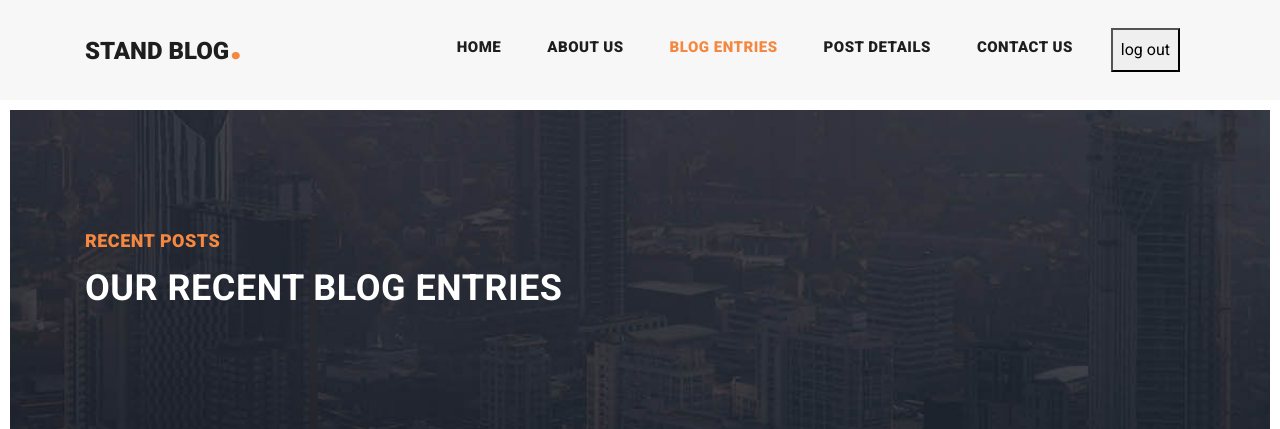
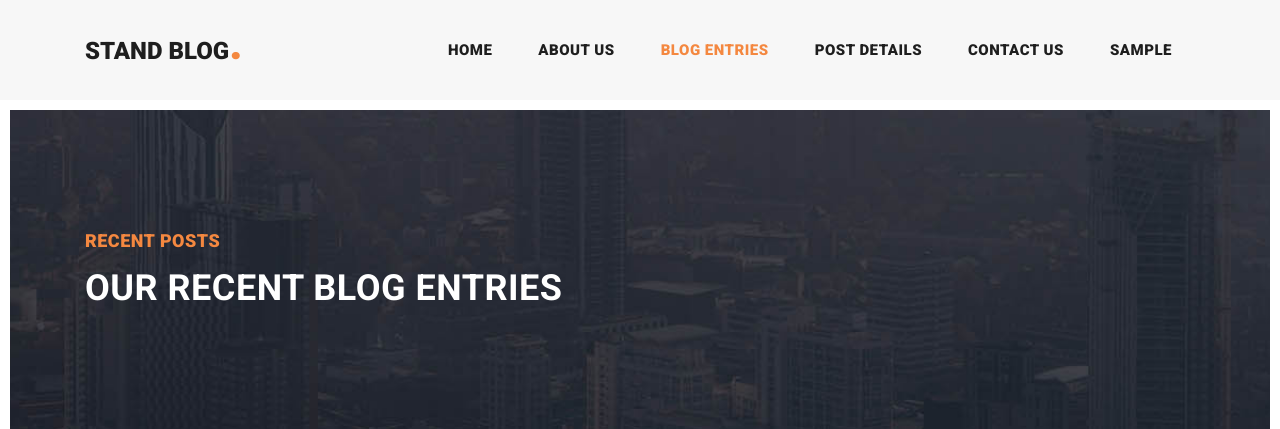
Before and after one commit to Ilman-Tech/django-weblog-practice, a Django app: page /blog-list/ in a window 1280 px wide. Shown: the top 429 px of the page. Run offline with Django 5.2, Linux system fonts and the light colour scheme; the visitor is signed in with stand-in values (Sample User, id 1); data that the repository does not hold is empty; some libraries are stand-ins or nearby versions.

Commit message:
Improve header

```diff
--- a/account/urls.py
+++ b/account/urls.py
@@ -6,4 +6,5 @@ app_name = "account"
 urlpatterns = [
     path('login/', views.user_login, name='login'),
     path('register/', views.user_register, name='register'),
+    path('profile/', views.user_profile, name='user_profile'),
 ]
--- a/templates/includes/header.html
+++ b/templates/includes/header.html
@@ -25,14 +25,12 @@
                     <li class="nav-item">
                         <a class="nav-link" href="contact.html">Contact Us</a>
                     </li>
+
                     <li class="nav-item">
                         {% if request.user.is_authenticated %}
-                            <form method="post" action="{% url 'home_app:logout' %}">
-                                <button type="submit" class="nav-link">log out</button>
-                                {% csrf_token %}
-                            </form>
+                            <a class="nav-link" href="{% url 'account:user_profile' %}"> {{ request.user.username }} </a>
                         {% else %}
-                            <a class="nav-link" href="{% url 'account:login' %}">login</a>
+                            <a class="nav-link" href="{% url 'account:login' %}">login</a>  <a class="nav-link" href="{% url 'account:register' %}">sign in</a>
                         {% endif %}
                     </li>
                 </ul>
```
Also changed, not shown: account/views.py (+7 -1 lines).
